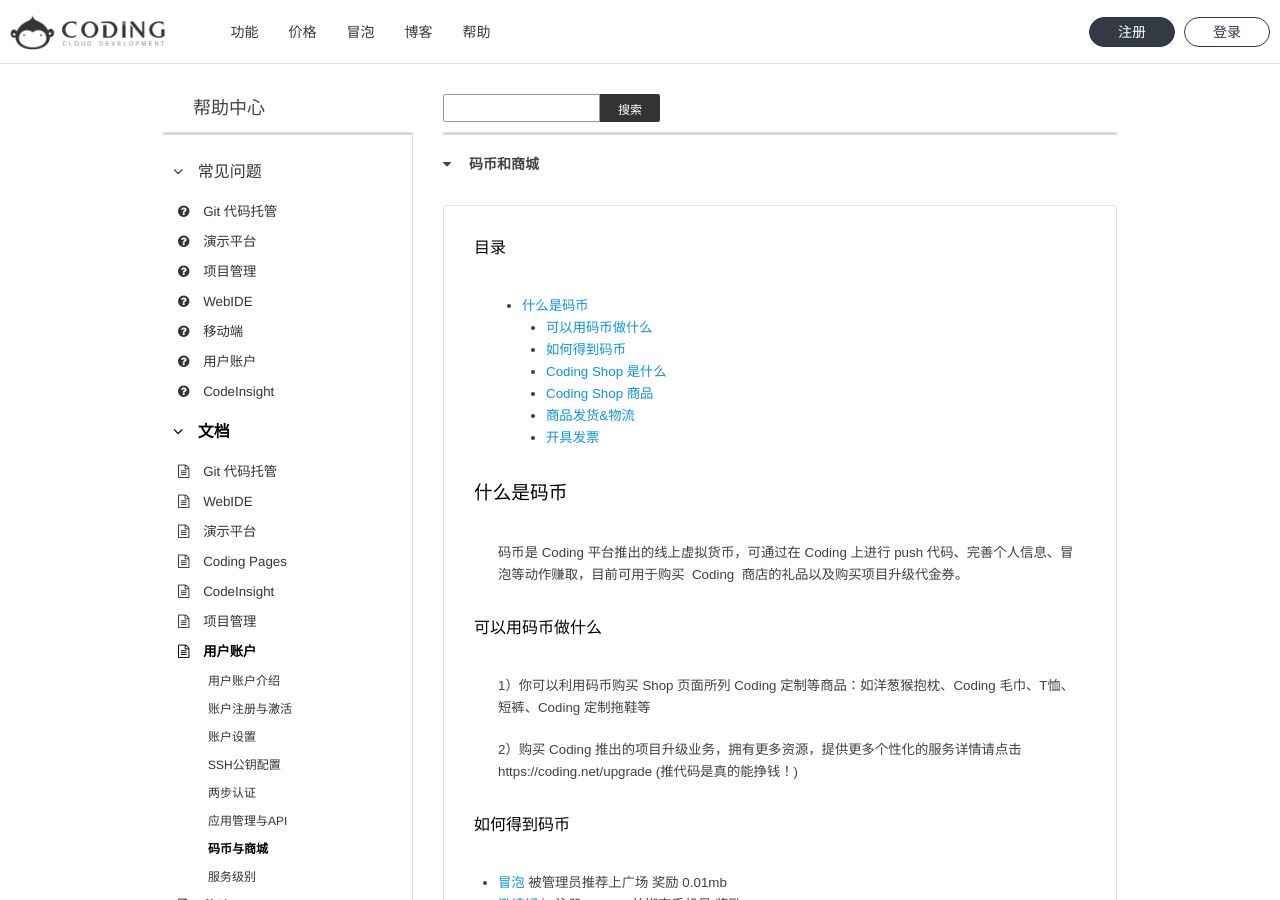
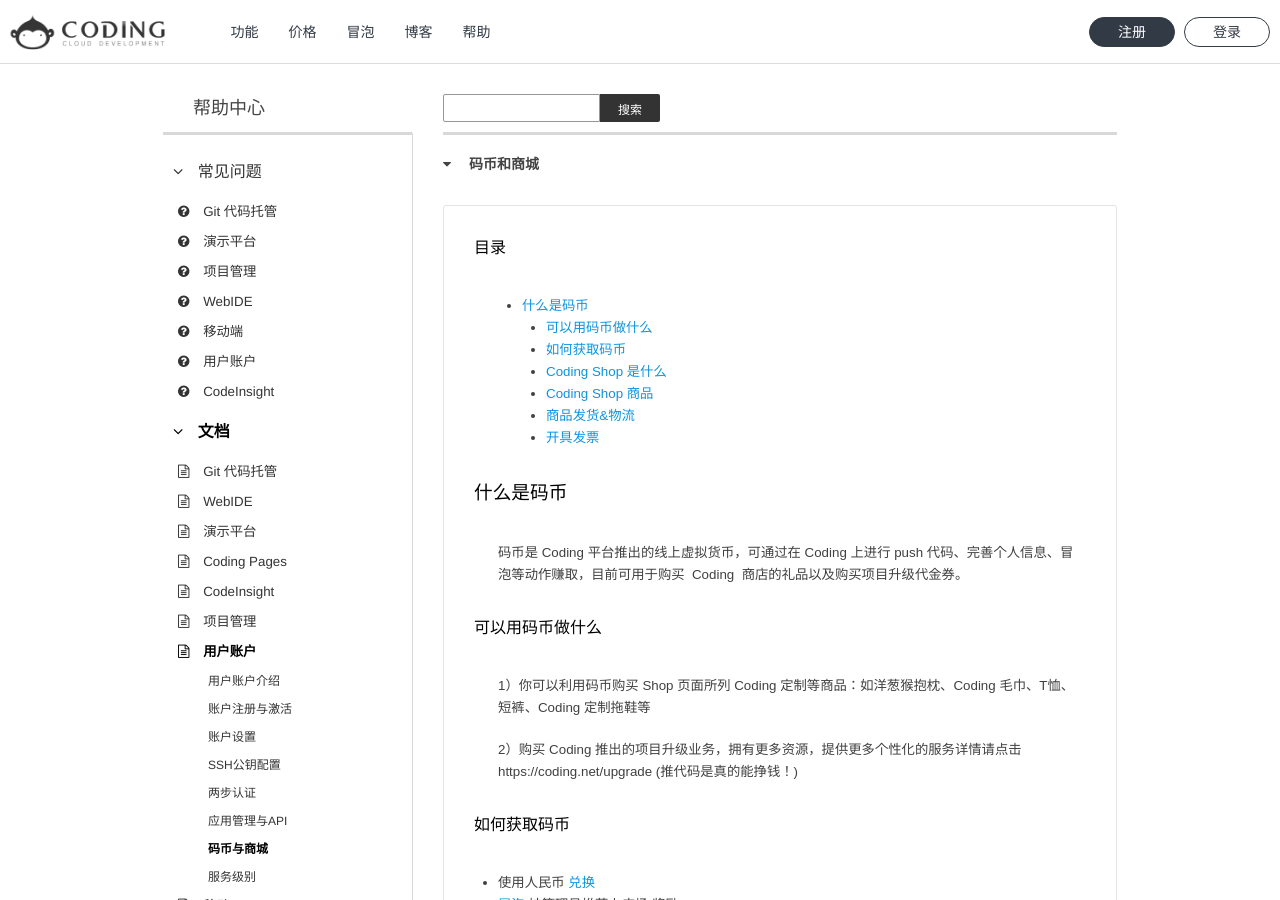
Before and after one commit to Coding/coding-docs, a Jekyll site: the page built from doc/account/shop.markdown, in a window 1280 px wide and 900 px high. Built offline with Jekyll 4.4.1, drawn with Linux system fonts in a browser that asks for light colours.

Commit message:
增加人民币兑换码币说明

```diff
--- a/doc/account/shop.markdown
+++ b/doc/account/shop.markdown
@@ -15,8 +15,9 @@
 2）购买 Coding 推出的项目升级业务，拥有更多资源，提供更多个性化的服务详情请点击https://coding.net/upgrade
 (推代码是真的能挣钱！)
 
-### 如何得到码币
+### 如何获取码币
 
+- 使用人民币 [兑换](https://coding.net/user/account/credit)
 - [冒泡](https://coding.net/pp) 被管理员推荐上广场 奖励 0.01mb
 - [邀请好友](https://coding.net/user/relationship/friends) 注册 Coding 并绑定手机号 奖励 0.02mb
 - 过生日赠送 0.1mb
```
Also changed, not shown: 2 other files.
